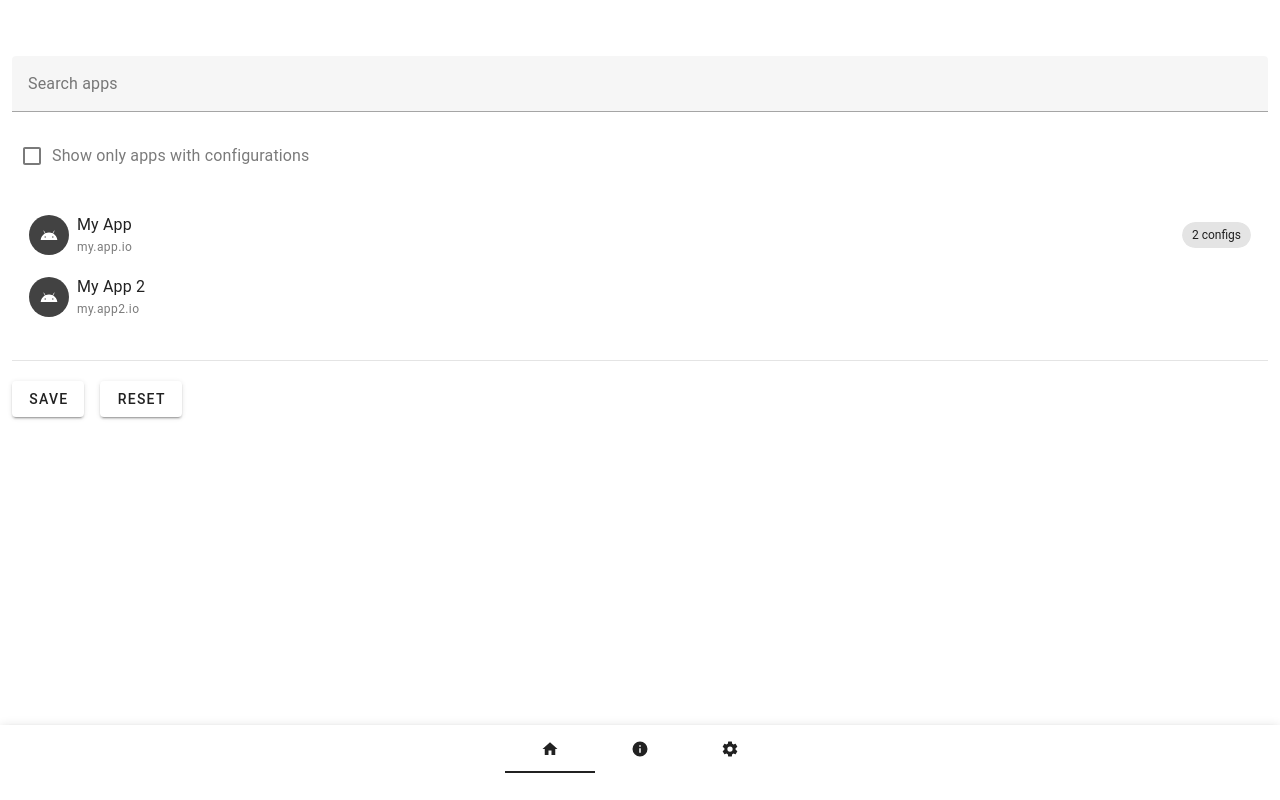
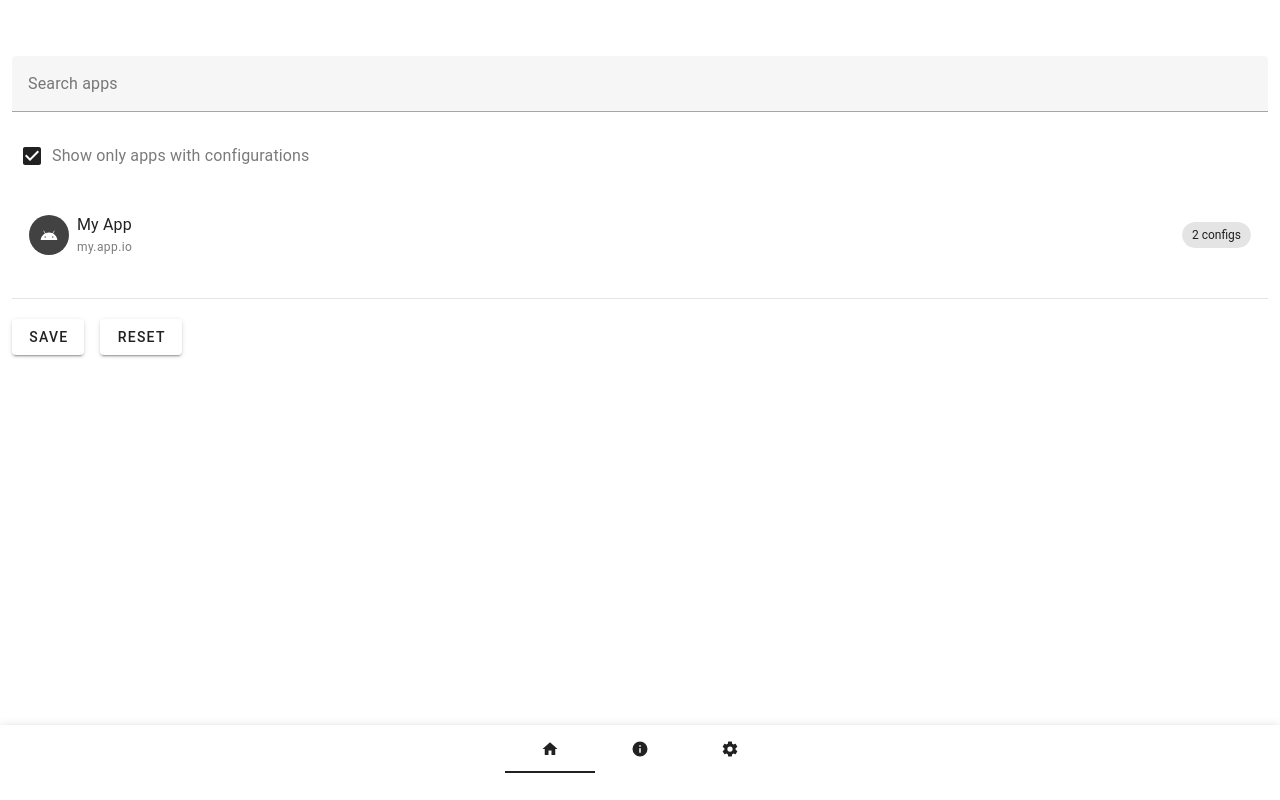
Before and after one commit to alexyao2015/androidspoofer, a Vue app in the folder ui/: page / in a window 1280 px wide. Built offline with nearby package versions, Linux system fonts and the light colour scheme.

Commit message:
default configured

```diff
--- a/ui/src/components/AppList.vue
+++ b/ui/src/components/AppList.vue
@@ -11,7 +11,7 @@ const SaveResetButtons = defineAsyncComponent(
 const router = useRouter();
 
 const searchFieldAppsList: Ref<null | string> = ref(null);
-const showOnlyConfigured = ref(false);
+const showOnlyConfigured = ref(true);
 
 // Get list of app IDs with existing configs count
 const appsWithConfigCounts = computed(() => {
```
